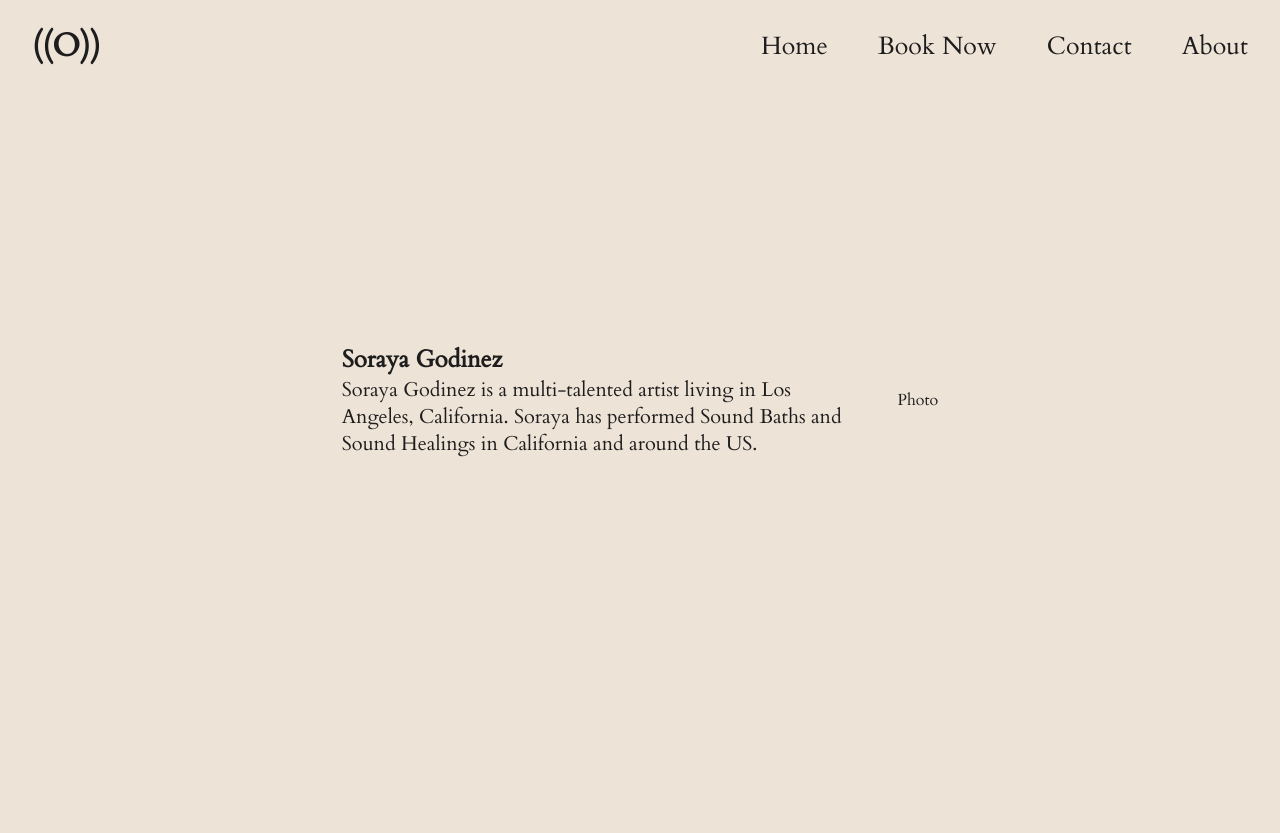
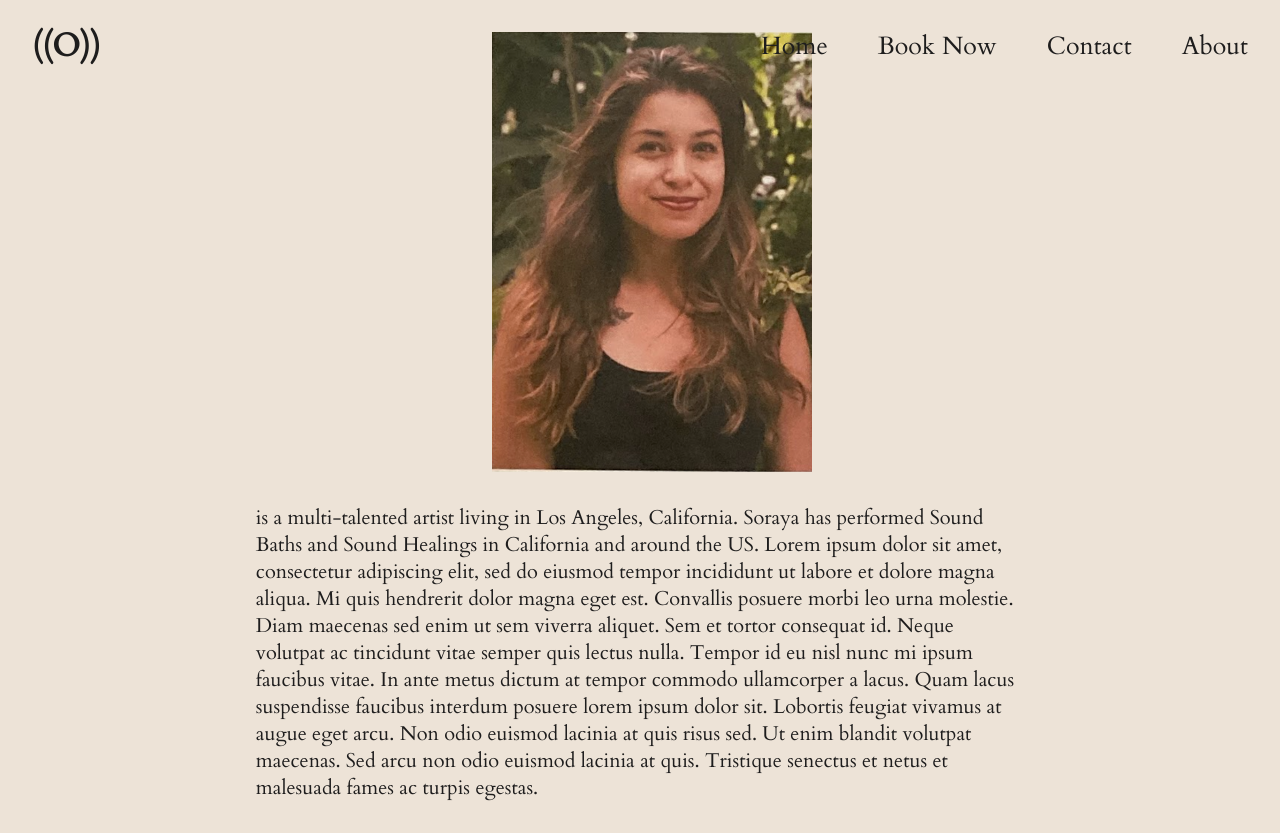
Before and after one commit to jgodi96/Soraya-Sound-Healing, a React (Create React App) app: page /about in a window 1280 px wide. Before the commit the page ends 800 px from the top, so only its background shows below. Built offline with nearby package versions, Linux system fonts and the light colour scheme; the HTML template or start-up script is replaced by a standard one.

Commit message:
fixed about page

```diff
--- a/src/routes/about/about.component.jsx
+++ b/src/routes/about/about.component.jsx
@@ -1,20 +1,32 @@
 import LandingContent from "../../components/content/landing-content/landing-content.component";
 import "./about.styles.scss";
+import Headshot from '../../assets/headshot.png'
 const About = () => {
   return (
-    <LandingContent>
+    <div className="about-page">
       <div className="about-flex-container">
-        <div className="about-info">
-          <h1>Soraya Godinez</h1>
-          <p>
-            Soraya Godinez is a multi-talented artist living in Los Angeles,
+
+        <div className="about-title-container">
+        <div className="name-container">
+        {/* <h1 data-aos="fade" data-aos-delay="250" data-aos-duration="500" >Soraya</h1> */}
+        {/* <h1 data-aos="fade"  data-aos-delay="500" data-aos-duration="500">Godinez</h1> */}
+
+        </div>
+
+          <img src={Headshot}></img>
+
+          </div>
+
+          <p className="about-p">
+            is a multi-talented artist living in Los Angeles,
             California. Soraya has performed Sound Baths and Sound Healings in
-            California and around the US.{" "}
+            California and around the US.
+            Lorem ipsum dolor sit amet, consectetur adipiscing elit, sed do eiusmod tempor incididunt ut labore et dolore magna aliqua. Mi quis hendrerit dolor magna eget est. Convallis posuere morbi leo urna molestie. Diam maecenas sed enim ut sem viverra aliquet. Sem et tortor consequat id. Neque volutpat ac tincidunt vitae semper quis lectus nulla. Tempor id eu nisl nunc mi ipsum faucibus vitae. In ante metus dictum at tempor commodo ullamcorper a lacus. Quam lacus suspendisse faucibus interdum posuere lorem ipsum dolor sit. Lobortis feugiat vivamus at augue eget arcu. Non odio euismod lacinia at quis risus sed. Ut enim blandit volutpat maecenas. Sed arcu non odio euismod lacinia at quis. Tristique senectus et netus et malesuada fames ac turpis egestas.
           </p>
-        </div>
-        <div className="about-photo">Photo</div>
+
+
       </div>
-    </LandingContent>
+    </div>
   );
 };
 
--- a/src/routes/about/about.styles.scss
+++ b/src/routes/about/about.styles.scss
@@ -1,10 +1,48 @@
+.about-page{
+    display:flex;
+    width:100%;
+    align-items: center;
+    justify-content: center;
+
+
+
 .about-flex-container{
-    width:100%;
     display:flex;
-    justify-content: space-around;
-    align-items:center;
+        width:100%;
+        justify-content: space-evenly;
+        align-items: center;
+        flex-direction: column;
+        gap:2rem;
+        padding:2rem;
+.about-title-container{
+    display: flex;
+    align-items: center;
+    justify-content: center;
+    gap: 1.5rem;
 
-    padding:20rem;
+    .name-container{
+        display: flex;
+        align-items: center;
+        justify-content: center;
+        flex-direction: column;
+        font-size: 4rem;
+    }
+    > img {
+        width:100%;
+        max-width: 20rem;
+        height:auto;
+
+
+    }
 
 
 }
+.about-p{
+    width: 75ch;
+}
+
+
+
+
+}
+}
--- a/src/routes/home/heal-together/heal-together.components.jsx
+++ b/src/routes/home/heal-together/heal-together.components.jsx
@@ -2,6 +2,7 @@ import "./heal-together.styles.scss";
 import HealImg from "../../../assets/heal.jpg";
 import Button from "../../../components/button/button.components";
 import Footer from "../../../components/footer/footer.components";
+import { Link } from "react-router-dom";
 const HealTogether = () => {
   return (
     <section className="instruments-container">
@@ -14,7 +15,9 @@ const HealTogether = () => {
       <h2 className="message-info">
         Send me a message to connect and ask any inquiries.
       </h2>
+      <Link to="contact">
       <Button buttonType="contact">Contact</Button>
+      </Link>
       <Footer />
     </section>
   );
```
Also changed, not shown: src/assets/headshot.png (added).
